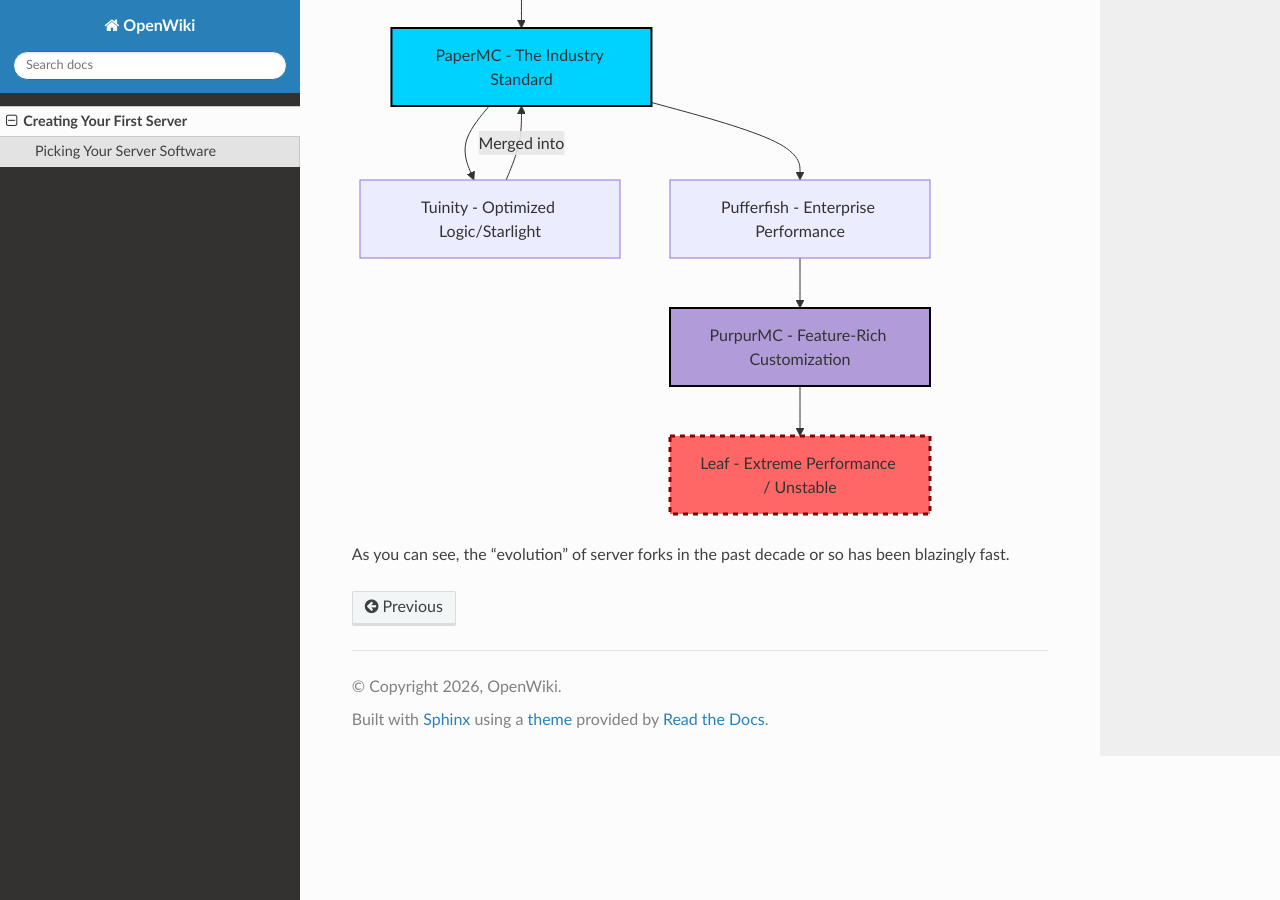
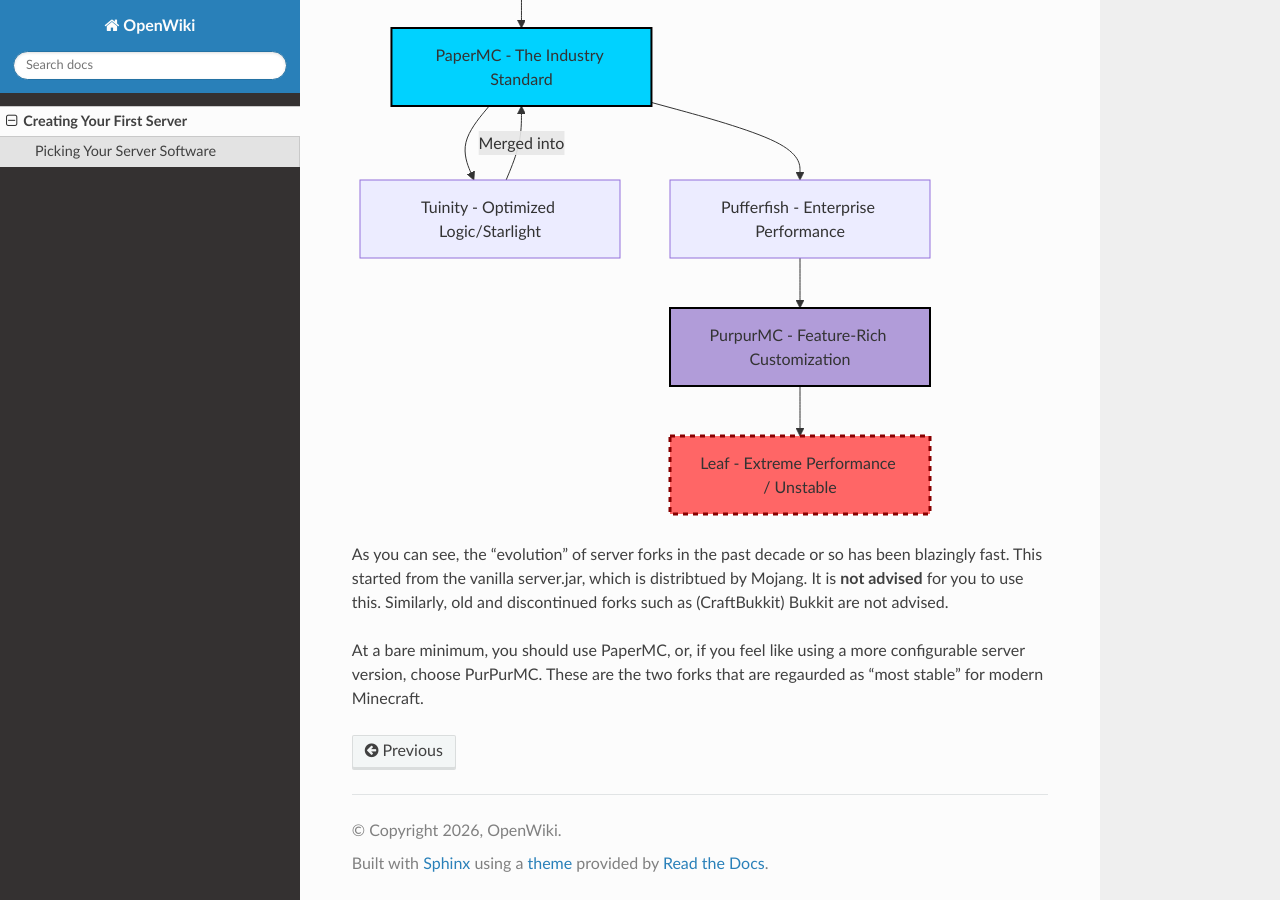
Before and after one commit to Earth1283/OpenWiki, a Sphinx documentation site: the page built from docs/source/first_server.rst, in a window 1280 px wide and 900 px high, scrolled down 828 px. Built offline with Sphinx 7.4.7 and the Read the Docs theme 3.1.0, drawn with Linux system fonts in a browser that asks for light colours.

Commit message:
added another para

```diff
--- a/docs/source/first_server.rst
+++ b/docs/source/first_server.rst
@@ -47,4 +47,10 @@
         style Leaf fill:#ff6666,stroke:#800,stroke-width:3px,stroke-dasharray: 5 5
 
 As you can see, the "evolution" of server forks in the past decade or so
-has been blazingly fast.
+has been blazingly fast. This started from the vanilla server.jar, which is
+distribtued by Mojang. It is **not advised** for you to use this. Similarly,
+old and discontinued forks such as (CraftBukkit) Bukkit are not advised.
+
+At a bare minimum, you should use PaperMC, or, if you feel like using a more configurable
+server version, choose PurPurMC. These are the two forks that are regaurded as "most stable"
+for modern Minecraft.
```
